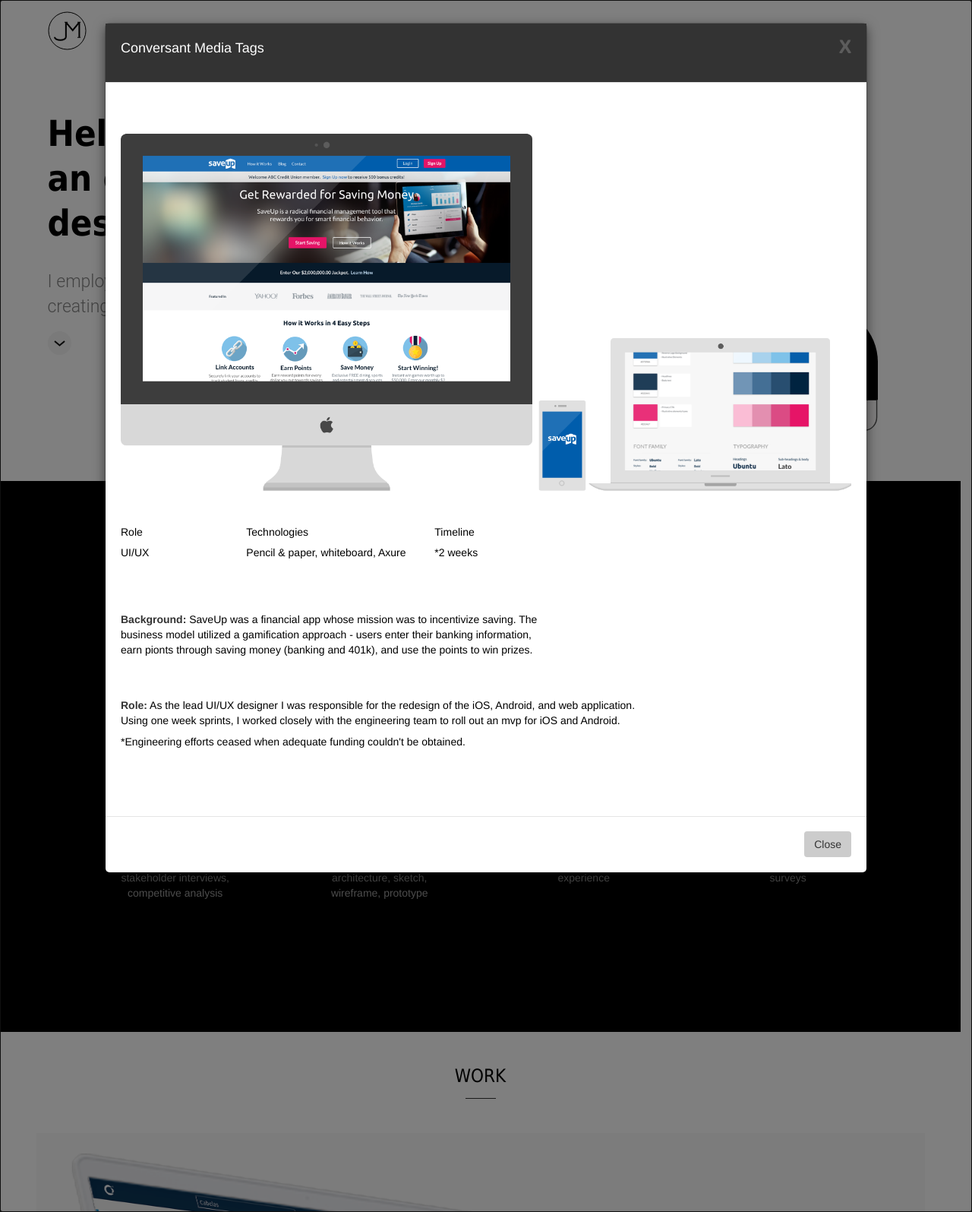
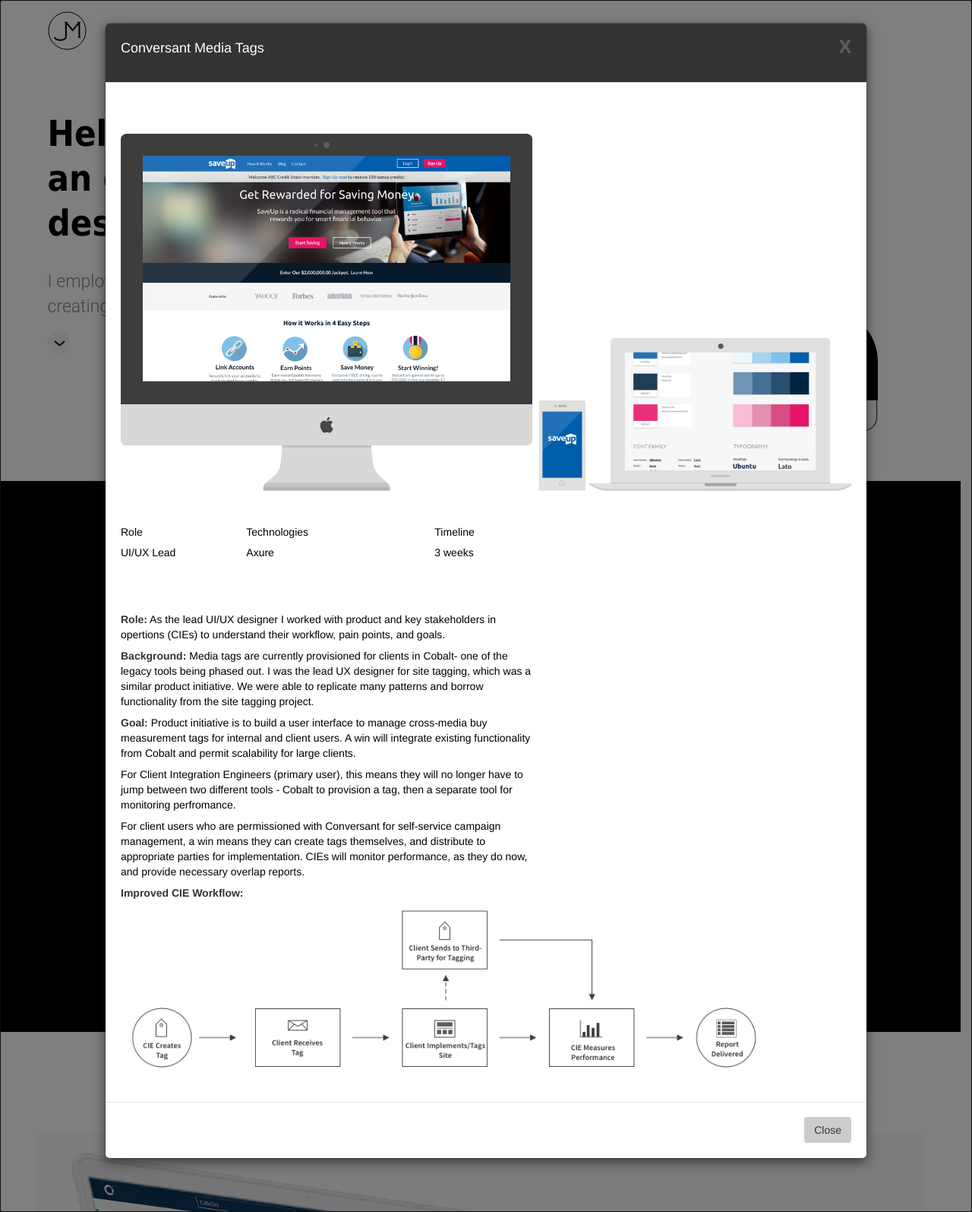
Before and after one commit to jmills312/portfolio, a PHP site: page / in a window 1280 px wide, after a click that opens the changed part. Shown: the whole page at 76% size. Run offline with PHP 8.4, Linux system fonts and the light colour scheme; some libraries are stand-ins or nearby versions.

Commit message:
new workflow

```diff
--- a/assets/css/main.css
+++ b/assets/css/main.css
@@ -36,6 +36,9 @@ span.small {
     display: inline-block;
     height: 100%;
     vertical-align: middle;
+}
+a:hover {
+  cursor: pointer;
 }
 /* TOP */
 #top {
@@ -247,6 +250,10 @@ nav ul li a:hover {
 }
 .modal p, h5 {
   margin-bottom: 8px;
+}
+.modal-content {
+  overflow-y: auto;
+  max-height: calc(100vh - 100px);
 }
 
 /*-----------------------------------*/
--- a/portfolio.php
+++ b/portfolio.php
@@ -54,29 +54,44 @@
 		      		<div class="row m-bottom2">
 		      			<div class="col-sm-2">
 		        			<h5>Role</h5>
-		        			<p>UI/UX</p>
+		        			<p>UI/UX Lead</p>
 		        		</div>
 		      			<div class="col-sm-3">
 		        			<h5>Technologies</h5>
-		        			<p>Pencil & paper, whiteboard, Axure</p>
+		        			<p>Axure</p>
 		        		</div>
 								<div class="col-sm-3">
 									<h5>Timeline</h5>
-									<p>&ast;2 weeks</p>
+									<p>3 weeks</p>
 								</div>
 		      		</div>
-		      		<div class="row m-bottom2">
-		      			<div class="col-sm-7">
-		      				<p><span class="bold-inline">Background:</span> SaveUp was a financial app whose mission was to incentivize saving. The business model utilized a gamification approach - users enter their banking information, earn pionts through saving money (banking and 401k), and use the points to win prizes. </p>
 
+		      		<div class="row">
+		      			<div class="col-md-7">
+		      				<p class="m-bottom"><span class="bold-inline">Role:</span> As the lead UI/UX designer I worked with product and key stakeholders in opertions (CIEs) to understand their workflow, pain points, and goals.</p>
 		      			</div>
 		      		</div>
-		      		<div class="row m-bottom2">
-		      			<div class="col-sm-9">
-		      				<p class="m-bottom"><span class="bold-inline">Role:</span> As the lead UI/UX designer I was responsible for the redesign of the iOS, Android, and web application. Using one week sprints, I worked closely with the engineering team to roll out an mvp for iOS and Android. </p>
-		      				<p>*Engineering efforts ceased when adequate funding couldn't be obtained.</p>
+
+		      		<div class="row">
+		      			<div class="col-md-7">
+		      				<p><span class="bold-inline">Background:</span> Media tags are currently provisioned for clients in Cobalt- one of the legacy tools being phased out. I was the lead UX designer for site tagging, which was a similar product initiative. We were able to replicate many patterns and borrow functionality from the site tagging project.</p>
+
+		      				<p><span class="bold-inline">Goal:</span> Product initiative is to build a user interface to manage cross-media buy measurement tags for internal and client users. A win will integrate existing functionality from Cobalt and permit scalability for large clients.</p>
+		      				<p>For Client Integration Engineers (primary user), this means they will no longer have to jump between two different tools - Cobalt to provision a tag, then a separate tool for monitoring perfromance.</p>
+		      				<p>For client users who are permissioned with Conversant for self-service campaign management, a win means they can create tags themselves, and distribute to appropriate parties for implementation. CIEs will monitor performance, as they do now, and provide necessary overlap reports.</p>
 		      			</div>
 		      		</div>
+		      		<div class="row">
+		      			<div class="col-sm-12">
+		      				<p class="m-bottom"><span class="bold-inline">Improved CIE Workflow:</span></p>
+		      				<img class="img-responsive" src="assets/img/portfolio/cie-workflow.png" alt="workflow image for cie">
+		      			</div>
+		      		</div>
+
+
+
+
+
 		      	</div>
 		      </div>
 		      <div class="modal-footer">
```
Also changed, not shown: assets/img/portfolio/cie-workflow.png (added).
